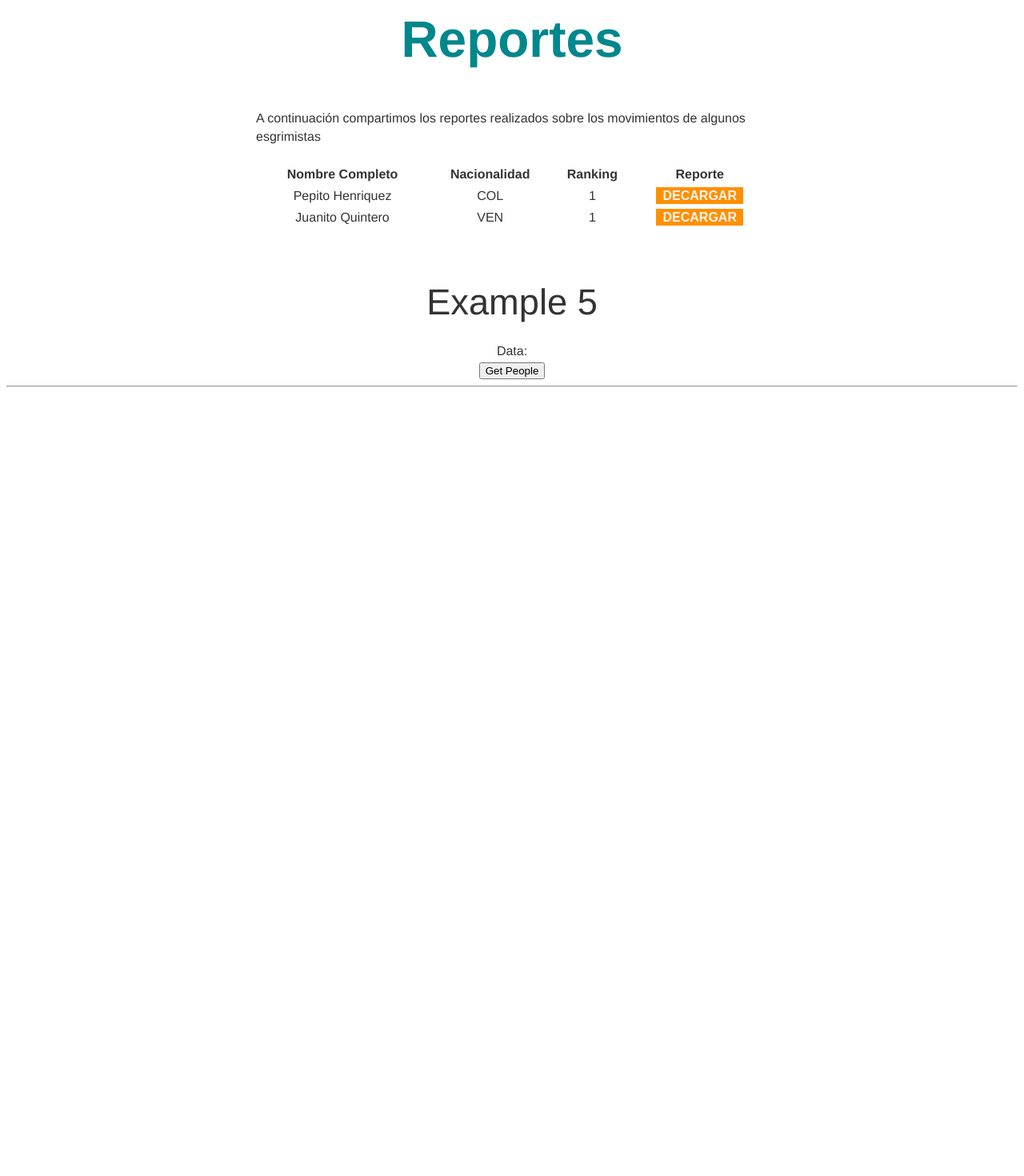
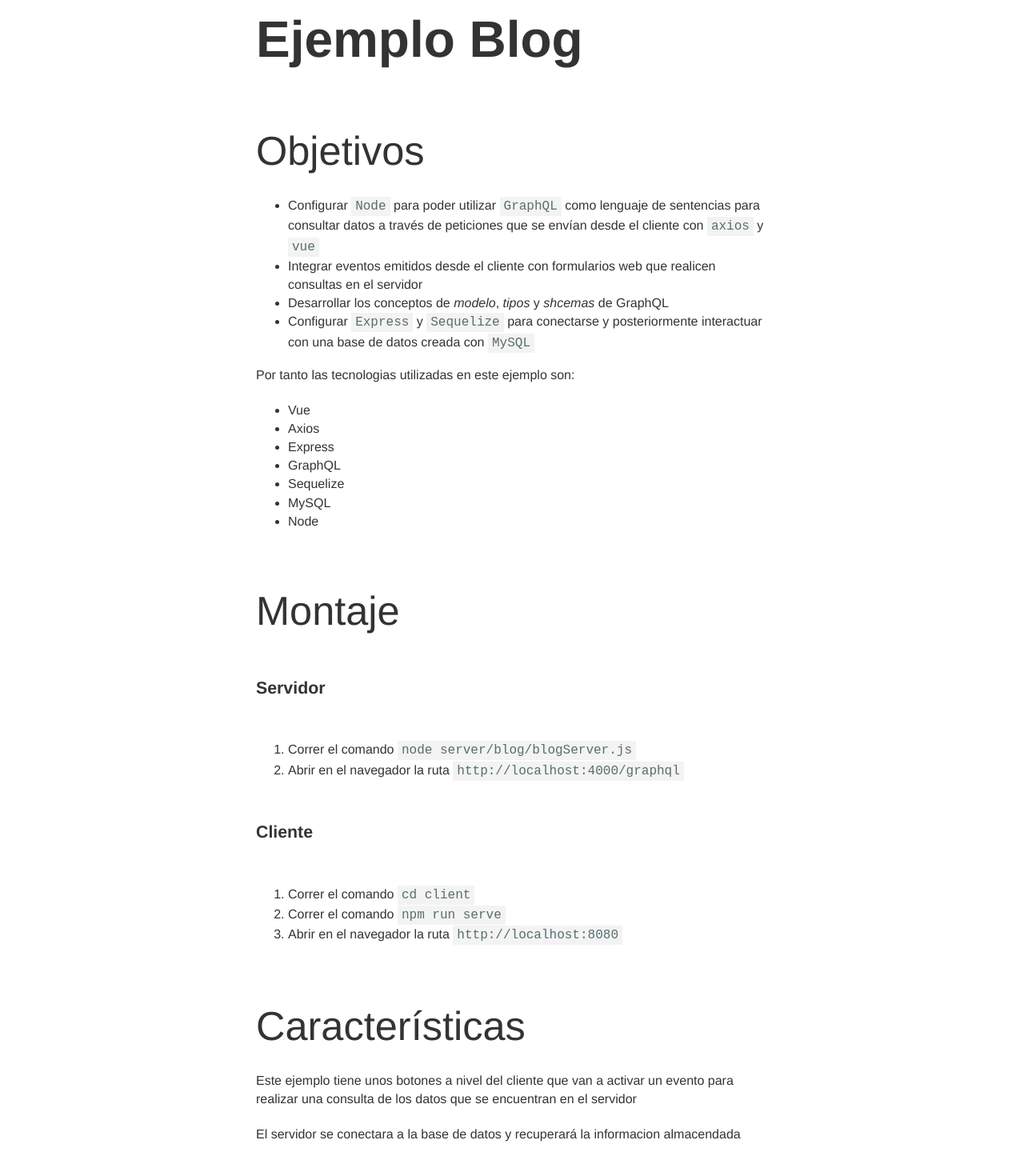
Before and after one commit to suabochica/cyborg-sports-analytics, a Vue app in the folder client/: page /blog in a window 1280 px wide. Shown: the part 80-1550 px from the top of the page at 80% size. Before the commit the page ends 800 px from the top, so only its background shows below. Built offline with nearby package versions, Linux system fonts and the light colour scheme.

Commit message:
blog: organize the documentation to explain the blog example and his connection with a mysql database.

```diff
--- a/client/src/App.vue
+++ b/client/src/App.vue
@@ -8,16 +8,6 @@
       <router-link to="/about">About</router-link>
     </div>
     <router-view/>
-
-    <h3>Example 5</h3>
-    <div>
-      Data:
-      <div v-for="person in people" v-bind:key="person.id">
-        {{ person }}
-      </div>
-    </div>
-    <button @click="getPeople">Get People</button>
-    <hr>
   </div>
 </template>
 
@@ -45,34 +35,3 @@
   }
 }
 </style>
-
-<script>
-import axios from "axios";
-
-export default {
-  name: "app",
-
-  data() {
-    return {
-      people: [],
-      person: {}
-    };
-  },
-
-  methods: {
-    async getPeople() {
-      const response = await axios.post("http://localhost:3000/graphql", {
-        query: `{
-          people {
-            id,
-            firstName,
-            lastName
-          }
-        }`
-      });
-
-      this.people = response.data.data;
-    }
-  }
-};
-</script>
--- a/client/src/views/Blog.vue
+++ b/client/src/views/Blog.vue
@@ -1,80 +1,83 @@
 <template>
-  <div class="reports">
-    <h1>Reportes</h1>
-    <p> A continuación compartimos los reportes realizados sobre los movimientos de algunos esgrimistas</p>
-    <table class="reports__table">
-      <thead>
-        <tr>
-          <th>Nombre Completo</th>
-          <th>Nacionalidad</th>
-          <th>Ranking</th>
-          <th>Reporte</th>
-        </tr>
-      </thead>
-      <tbody>
-        <tr>
-          <td>Pepito Henriquez</td>
-          <td>COL</td>
-          <td>1</td>
-          <td><a class="reports__button" href="/reports/henriquez_col.pdf" download>Decargar</a></td>
-        </tr>
-        <tr>
-          <td>Juanito Quintero</td>
-          <td>VEN</td>
-          <td>1</td>
-          <td><a class="reports__button" href="/reports/quintero_ven.pdf" download>Decargar</a></td>
-        </tr>
-      </tbody>
-    </table>
+  <div class="reports content">
+    <section class="align--left">
+      <h1>Ejemplo Blog</h1>
+      <h2>Objetivos</h2>
+      <ul>
+        <li>Configurar <code>Node</code> para poder utilizar <code>GraphQL</code> como lenguaje de sentencias para consultar datos a través de peticiones que se envían desde el cliente con <code>axios</code> y <code>vue</code></li>
+        <li>Integrar eventos emitidos desde el cliente con formularios web que realicen consultas en el servidor</li>
+        <li>Desarrollar los conceptos de <i>modelo</i>, <i>tipos</i> y <i>shcemas</i> de GraphQL</li>
+        <li>Configurar <code>Express</code> y <code>Sequelize</code> para conectarse y posteriormente interactuar con una base de datos creada con <code>MySQL</code></li>
+      </ul>
+      <p>Por tanto las tecnologias utilizadas en este ejemplo son:</p>
+      <ul>
+        <li>Vue</li>
+        <li>Axios</li>
+        <li>Express</li>
+        <li>GraphQL</li>
+        <li>Sequelize</li>
+        <li>MySQL</li>
+        <li>Node</li>
+      </ul>
+
+      <h2>Montaje</h2>
+      <h6>Servidor</h6>
+      <ol>
+        <li>Correr el comando <code>node server/blog/blogServer.js</code></li>
+        <li>Abrir en el navegador la ruta <code>http://localhost:4000/graphql</code></li>
+      </ol>
+      <h6>Cliente</h6>
+      <ol>
+        <li>Correr el comando <code>cd client</code></li>
+        <li>Correr el comando <code>npm run serve</code></li>
+        <li>Abrir en el navegador la ruta <code>http://localhost:8080</code></li>
+      </ol>
+
+      <h2>Características</h2>
+      <p>Este ejemplo tiene unos botones a nivel del cliente que van a activar un evento para realizar una consulta de los datos que se encuentran en el servidor</p>
+      <p>El servidor se conectara a la base de datos y recuperará la informacion almacendada</p>
+
+      <h2>Formularios</h2>
+      <h6>Example 1: Obtener personas</h6>
+        <div>
+        Data:
+        <div v-for="person in people" v-bind:key="person.id">
+          {{ person }}
+        </div>
+      </div>
+      <button @click="getPeople">Get People</button>
+      <hr>
+    </section>
   </div>
 </template>
 
-<style scoped lang="scss">
-@import "../assets/styles/main.scss";
+<script>
+import axios from "axios";
 
-h1 {
-  color: $bluelagoon;
-}
+export default {
+  name: "app",
 
-p {
-  text-align: left;
-}
+  data() {
+    return {
+      people: [],
+      person: {}
+    };
+  },
 
-.reports {
-  display: flex;
-  flex-direction: column;
-  justify-content: center;
-  padding: 0 16px;
-  width: 100%;
+  methods: {
+    async getPeople() {
+      const response = await axios.post("http://localhost:3000/graphql", {
+        query: `{
+          people {
+            id,
+            firstName,
+            lastName
+          }
+        }`
+      });
 
-  @include breakpoint(desktop) {
-    margin: 0 auto;
-    max-width: 640px;
+      this.people = response.data.data;
+    }
   }
-}
-
-.reports__table {
-  overflow-x: auto;
-
-  @include breakpoint(desktop) {
-    overflow: hidden;
-  }
-}
-
-.reports__button {
-  background-color: $pizzas;
-  border: none;
-  color: $concrete;
-  font-family: "Fira Sans", Arial, Helvetica, sans-serif;
-  font-weight: bold;
-  font-size: 1em;
-  padding: 2px 8px;
-  text-transform: uppercase;
-  text-decoration: none;
-  transition: background-color ease-in 0.3s;
-
-  &:hover {
-    background-color: $pizzas-opacity;
-  }
-}
-</style>
+};
+</script>
--- a/client/src/views/Champions.vue
+++ b/client/src/views/Champions.vue
@@ -27,7 +27,7 @@
       <ol>
         <li>Correr el comando <code>cd client</code></li>
         <li>Correr el comando <code>npm run serve</code></li>
-        <li>Abrir en el navegador la ruta <code>http://localhost:3000</code></li>
+        <li>Abrir en el navegador la ruta <code>http://localhost:8080</code></li>
       </ol>
 
       <h2>Características</h2>
```
Also changed, not shown: 1 other file (tests, documents, lock files or other folders).
